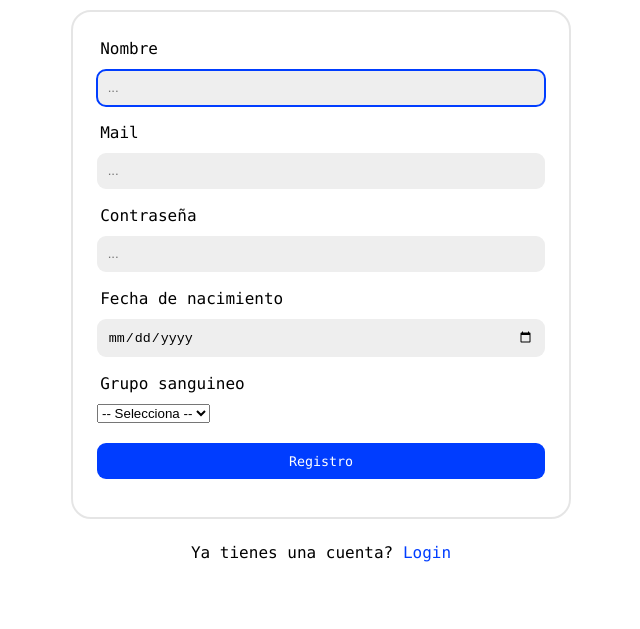
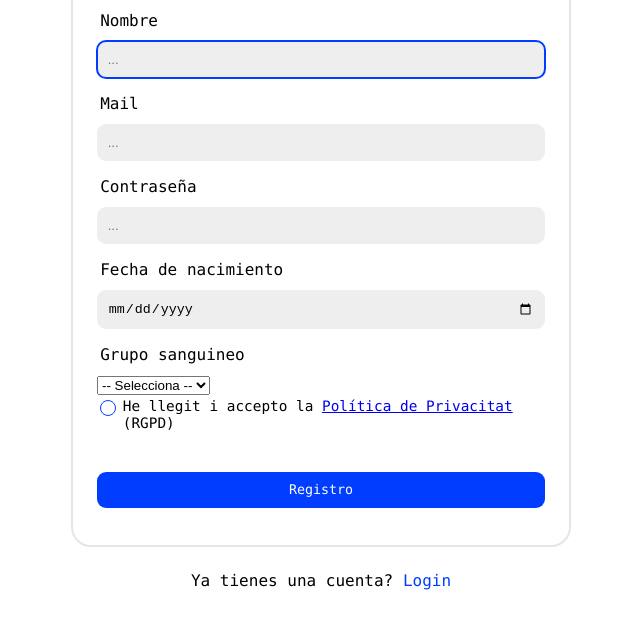
Before and after one commit to maufeik/amoros, a plain HTML site: page intranet/signup.html in a window 1280 px wide. Shown: the part 157-786 px from the top of the page, without its empty margins (319-959 px from the left). Drawn offline with Linux system fonts and the light colour scheme.

Commit message:
final final ahora si

```diff
--- a/intranet/css/styles.css
+++ b/intranet/css/styles.css
@@ -112,3 +112,42 @@ section button{
 #main-nav-buttons button {
     margin: 0.5em;
 }
+
+/* Contenedor principal del checkbox*/
+section form .checkbox-container {
+    width: 100%;
+    display: flex;
+    align-items: flex-start;
+    padding: 0.2em;
+    margin-bottom: 1em;
+    cursor: pointer;
+}
+
+/* Estilos para el input checkbox */
+section form .checkbox-container input[type="checkbox"] {
+    width: auto;
+    margin-right: 0.5em;
+    margin-top: 0.2em;
+    padding: 0;
+    background-color: transparent;
+    border: 1px solid #003DFF;
+    outline: none;
+    height: 16px;
+    width: 16px;
+    appearance: none;
+    -webkit-appearance: none;
+    cursor: pointer;
+}
+
+/* Estilo cuando el checkbox está marcado */
+section form .checkbox-container input[type="checkbox"]:checked {
+    background-color: #003DFF;
+    border-color: #003DFF;
+}
+
+/* span checkbox*/
+section form .checkbox-container span {
+    width: calc(100% - 20px);
+    font-size: 0.9em;
+    line-height: 1.2;
+}
--- a/intranet/js/login.js
+++ b/intranet/js/login.js
@@ -1,3 +1,8 @@
+const user = JSON.parse(localStorage.getItem('login_success')) || false
+if(user){
+    window.location.href = 'index.html'
+}
+
 const loginForm = document.querySelector('#loginForm')
 loginForm.addEventListener('submit', (e)=>{
     e.preventDefault()
--- a/intranet/js/mytreatments.js
+++ b/intranet/js/mytreatments.js
@@ -1,3 +1,8 @@
+const user = JSON.parse(localStorage.getItem('login_success')) || false
+if(!user){
+    window.location.href = 'login.html'
+}
+
 class Treatment{
     constructor(idTr, idPac, name, date){
         this.idTr=idTr;
--- a/intranet/js/signup.js
+++ b/intranet/js/signup.js
@@ -1,3 +1,8 @@
+const user = JSON.parse(localStorage.getItem('login_success')) || false
+if(user){
+    window.location.href = 'login.html'
+}
+
 const gruposSanguineos = [
     "A+",
     "A-",
@@ -33,6 +38,11 @@ const signupForm = document.querySelector('#signupForm')
 signupForm.addEventListener('submit', (e)=>{
     e.preventDefault()
 
+    const acceptPrivacy = document.querySelector('#accept-privacy').checked
+    if (!acceptPrivacy) {
+        return alert('Debes aceptar la Política de Privacidad')
+    }
+
     const name = document.querySelector('#name').value
     const email = document.querySelector('#email').value
     const password = document.querySelector('#password').value
--- a/intranet/signup.html
+++ b/intranet/signup.html
@@ -21,9 +21,24 @@
             <input type="date" placeholder="..." id="bornDate" required>
             <label>Grupo sanguineo</label>
             <select id="grupSang" required></select>
+
+            <label class="checkbox-container">
+                <input type="checkbox" id="accept-privacy" name="accept-privacy" required>
+                <span>
+                    He llegit i accepto la
+                    <a href="politica-privacitat.html" target="_blank">
+                        Política de Privacitat
+                    </a>
+                    (RGPD)
+                </span>
+            </label>
+
             <input type="submit" value="Registro">
         </form>
         <p>Ya tienes una cuenta? <a href="login.html">Login</a></p>
+
+
+        </label>
     </section>
     <script src="js/signup.js"></script>
 </body>
```
Also changed, not shown: intranet/footer.html (+6 -1 lines), intranet/mytreatments.html (+4 -2 lines), intranet/politica-privacitat.html (+1 -0 lines).
